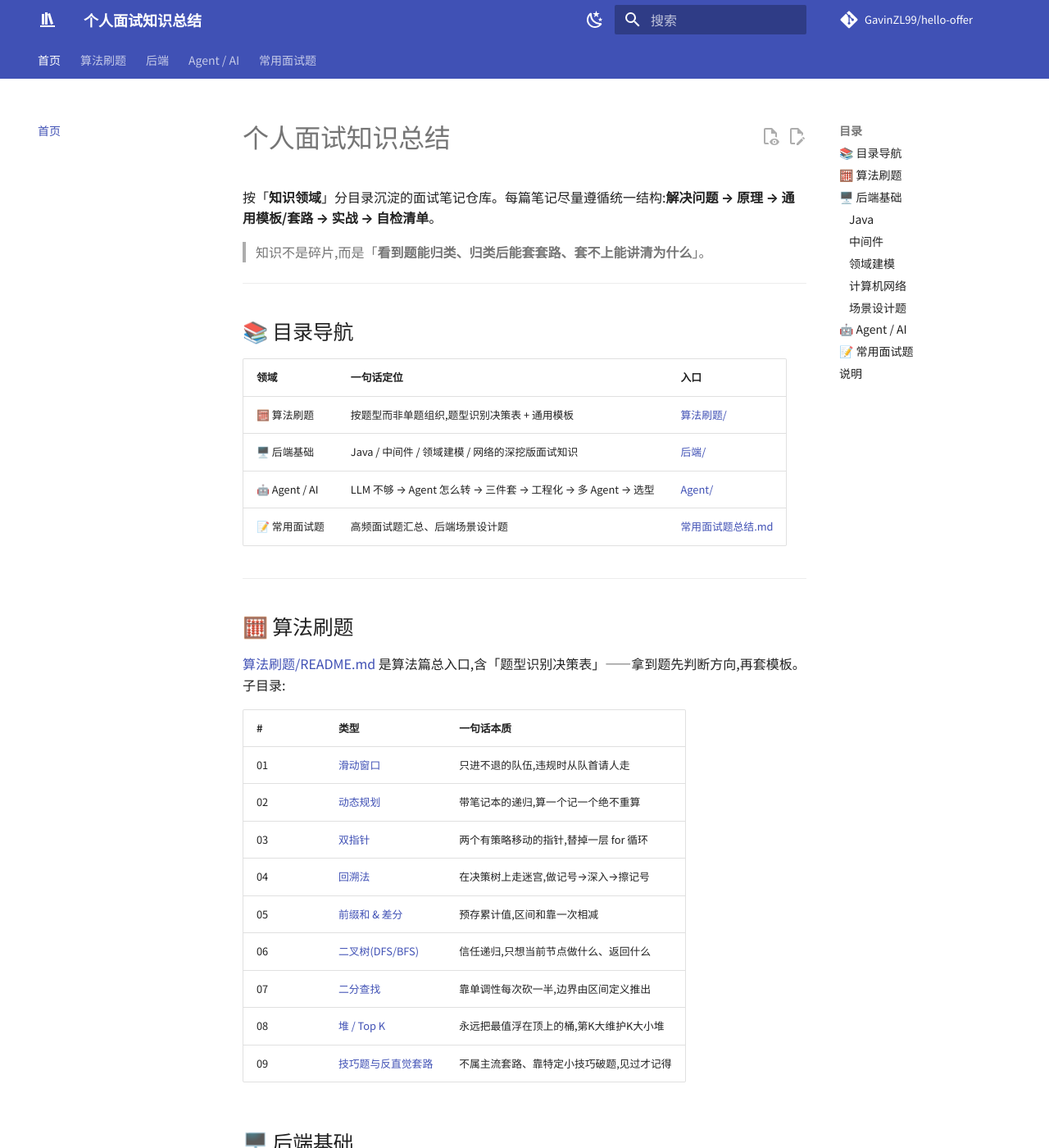
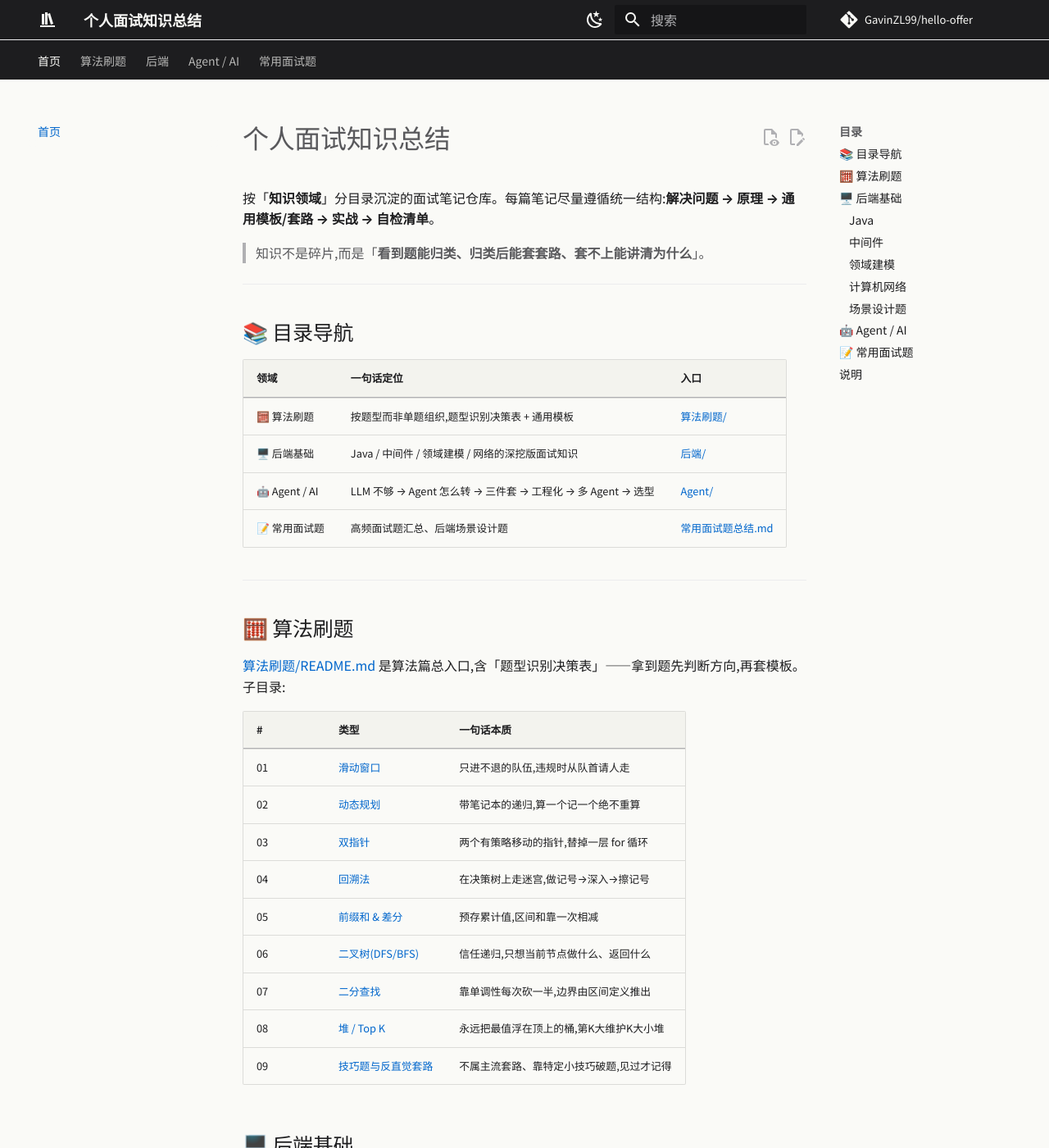
Before and after one commit to GavinZL99/hello-offer, an MkDocs documentation site: the page built from docs/index.md, in a window 1280 px wide and 1400 px high. Shown: the whole window at 82% size. Built offline with MkDocs 1.6.1 and Material for MkDocs 9.7.7, drawn with Linux system fonts in a browser that asks for light colours; comment, search, counter and statistics services are not loaded.

Commit message:
style: 纸感极简配色(暖白/近黑/深藏青,亮暗双套,代码块独立底色)

```diff
--- /dev/null
+++ b/docs/stylesheets/extra.css
@@ -0,0 +1,146 @@
+/*
+ * 纸感极简配色 — 覆盖 Material 默认色板
+ * 亮:暖白纸感内容 + 近黑页眉 + 深藏青点缀
+ * 暗:近黑内容 + 深炭页眉 + 雾蓝点缀
+ * 代码块独立底色,描边克制
+ */
+
+:root {
+  --md-default-fg-color:               #1D1D1F;
+  --md-default-fg-color--light:        #59595C;
+  --md-default-fg-color--lighter:      #B0B0B3;
+  --md-default-fg-color--lightest:     #ECECEE;
+
+  --md-default-bg-color:               #FAFAF7;
+  --md-default-bg-color--light:       #F3F3EE;
+  --md-default-bg-color--lighter:      #ECECE6;
+  --md-default-bg-color--lightest:     #E4E4DE;
+}
+
+/* ---------- 亮色 ---------- */
+[data-md-color-scheme="default"] {
+  --md-default-fg-color:               #1D1D1F;
+  --md-default-fg-color--light:        #59595C;
+  --md-default-fg-color--lighter:      #B0B0B3;
+  --md-default-fg-color--lightest:     #ECECEE;
+  --md-default-bg-color:               #FAFAF7;
+  --md-default-bg-color--light:        #F3F3EE;
+  --md-default-bg-color--lighter:      #ECECE6;
+  --md-default-bg-color--lightest:     #E4E4DE;
+
+  /* 页眉/主色:近黑,克制有重量感 */
+  --md-primary-fg-color:               #1D1D1F;
+  --md-primary-fg-color--light:        #3A3A3D;
+  --md-primary-fg-color--dark:         #000000;
+  --md-primary-bg-color:               #FAFAF7;
+  --md-primary-bg-color--light:        #B0B0B3;
+
+  /* 点缀:深藏青(链接/激活/聚焦) */
+  --md-accent-fg-color:                #0066CC;
+  --md-accent-fg-color--transparent:   rgba(0, 102, 204, .10);
+  --md-accent-bg-color:                #0066CC;
+  --md-accent-bg-color--light:         #4D94DB;
+
+  --md-typeset-a-color:                #0066CC;
+
+  /* 代码块:纸感微灰底 + 细边 */
+  --md-code-bg-color:                  #F6F6F4;
+  --md-code-fg-color:                  #1D1D1F;
+  --md-code-hl-color:                  rgba(0, 102, 204, .12);
+
+  --md-hl:                             #0066CC; /* 内联代码点缀 */
+}
+
+/* ---------- 暗色 ---------- */
+[data-md-color-scheme="slate"] {
+  --md-default-fg-color:               #E6E6E6;
+  --md-default-fg-color--light:        #A0A0A2;
+  --md-default-fg-color--lighter:      #606062;
+  --md-default-fg-color--lightest:     #2A2A2D;
+  --md-default-bg-color:               #121214;
+  --md-default-bg-color--light:        #1A1A1D;
+  --md-default-bg-color--lighter:      #222226;
+  --md-default-bg-color--lightest:    #2A2A2D;
+
+  /* 页眉:深炭,比内容更沉 */
+  --md-primary-fg-color:               #0D0D0F;
+  --md-primary-fg-color--light:        #1A1A1D;
+  --md-primary-fg-color--dark:         #000000;
+  --md-primary-bg-color:               #E6E6E6;
+  --md-primary-bg-color--light:        #606062;
+
+  /* 点缀:雾蓝 */
+  --md-accent-fg-color:                #7AA2F7;
+  --md-accent-fg-color--transparent:   rgba(122, 162, 247, .12);
+  --md-accent-bg-color:                #7AA2F7;
+  --md-accent-bg-color--light:         #9DB8FA;
+
+  --md-typeset-a-color:                #7AA2F7;
+
+  --md-code-bg-color:                  #0D0D0F;
+  --md-code-fg-color:                  #E6E6E6;
+  --md-code-hl-color:                  rgba(122, 162, 247, .14);
+}
+
+/* ---------- 细节打磨 ---------- */
+
+/* 页眉底部一根细线,取代默认阴影,更编辑风 */
+.md-header {
+  box-shadow: none;
+  border-bottom: 1px solid var(--md-default-fg-color--lightest);
+}
+
+/* 暗色下页眉分隔线提亮 */
+[data-md-color-scheme="slate"] .md-header {
+  border-bottom: 1px solid var(--md-default-bg-color--lighter);
+}
+
+/* 侧边栏:标题与当前项点缀色 */
+.md-nav__item .md-nav__link--passed,
+.md-nav__item .md-nav__link--active {
+  color: var(--md-accent-fg-color);
+}
+
+/* 代码块:圆角 + 细边 + 等宽 */
+.md-typeset code,
+.md-typeset pre > code {
+  background-color: var(--md-code-bg-color);
+  border-radius: .35rem;
+}
+.md-typeset code:not(pre > code) {
+  padding: .1em .35em;
+  border: 1px solid var(--md-default-fg-color--lightest);
+}
+[data-md-color-scheme="slate"] .md-typeset code:not(pre > code) {
+  border-color: var(--md-default-bg-color--lighter);
+}
+.md-typeset pre {
+  border: 1px solid var(--md-default-fg-color--lightest);
+  border-radius: .5rem;
+}
+[data-md-color-scheme="slate"] .md-typeset pre {
+  border-color: var(--md-default-bg-color--lighter);
+}
+
+/* 表格:表头点底,分隔线更轻 */
+.md-typeset table:not([class]) th {
+  background-color: var(--md-default-bg-color--light);
+  border-bottom: 1px solid var(--md-default-fg-color--lighter);
+}
+[data-md-color-scheme="slate"] .md-typeset table:not([class]) th {
+  background-color: var(--md-default-bg-color--lighter);
+  border-bottom: 1px solid var(--md-default-bg-color--lightest);
+}
+
+/* 链接:hover 下沉一点透明度,过渡顺滑 */
+.md-typeset a {
+  transition: color .15s ease;
+}
+.md-typeset a:hover {
+  filter: brightness(1.08);
+}
+
+/* 主题切换过渡平滑 */
+body {
+  transition: background-color .25s ease, color .25s ease;
+}
--- a/mkdocs.yml
+++ b/mkdocs.yml
@@ -76,6 +76,9 @@ markdown_extensions:
       permalink: true
       toc_depth: 3
 
+extra_css:
+  - stylesheets/extra.css
+
 extra:
   social:
     - icon: fontawesome/brands/github
```
